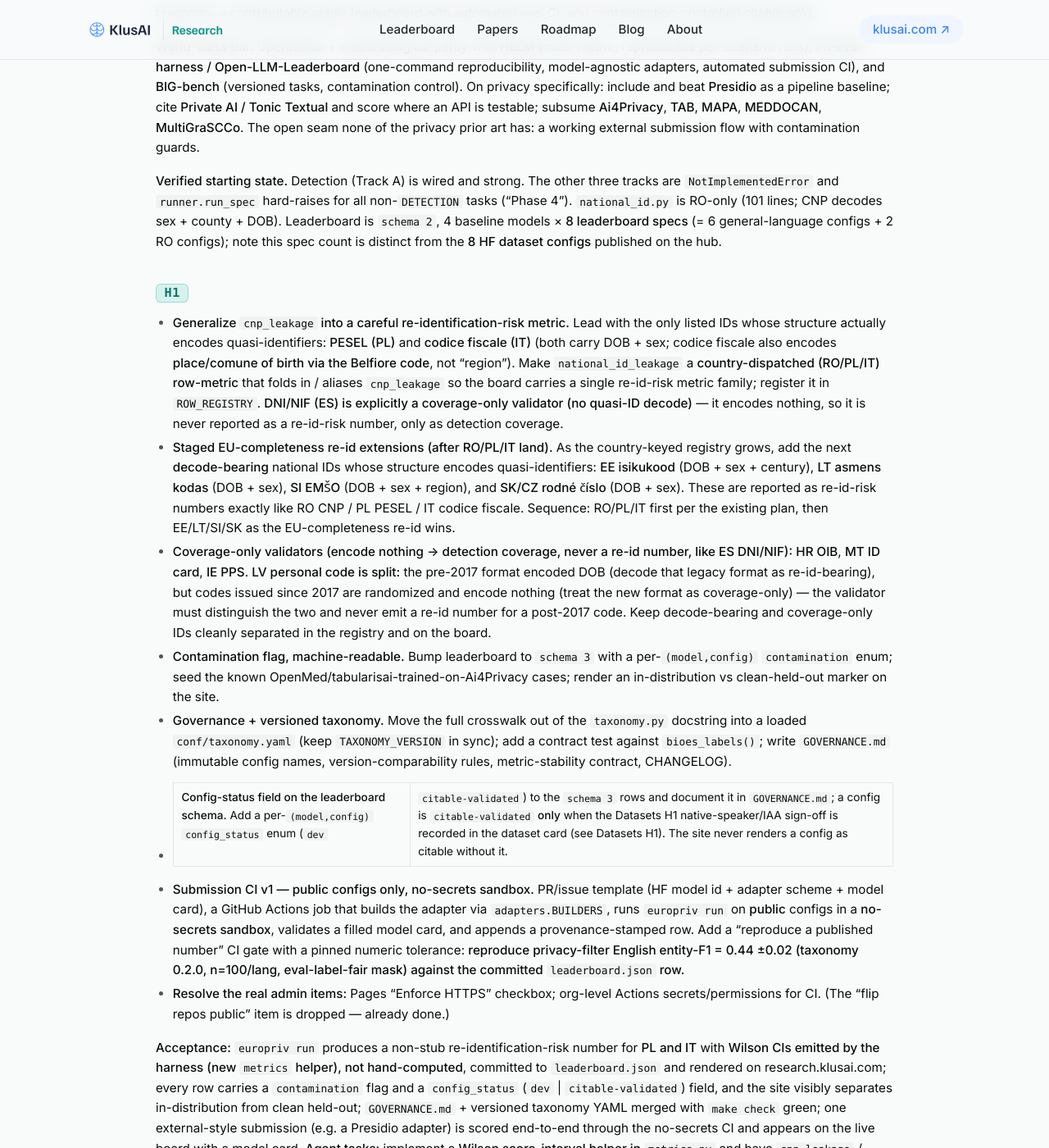
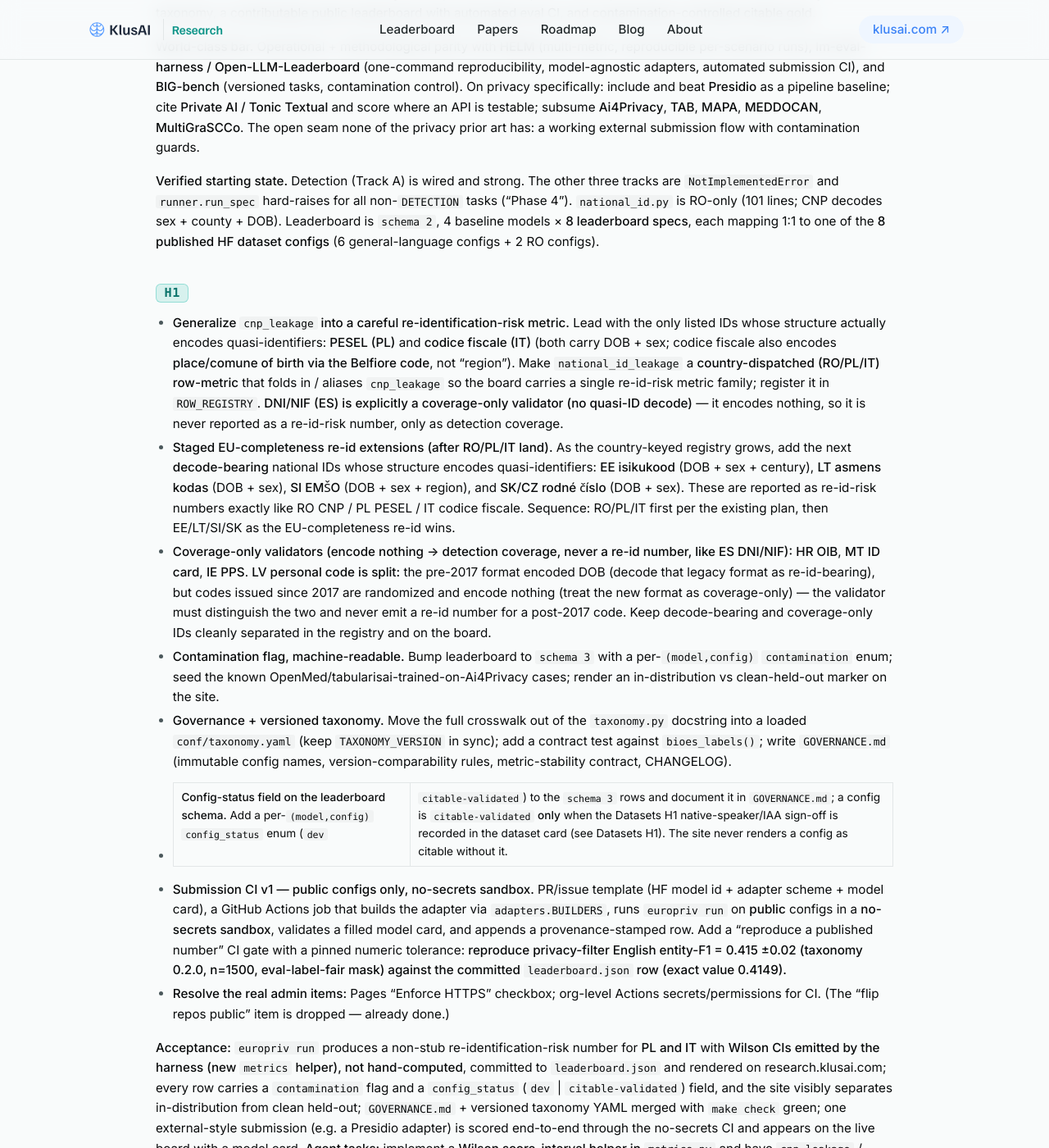
Before and after one commit to klusai/klusai-pages-research, a Jekyll site: the page built from roadmap.md, in a window 1280 px wide and 1400 px high, scrolled down 2007 px. Shown: the whole window at 82% size. Built offline with Jekyll 4.4.1, drawn with Linux system fonts in a browser that asks for light colours; some of the changed text lies outside the part shown.

Commit message:
roadmap(review-2): fix blocking CI-gate number + 2 factual lows
Review round 2 (5/6 axes complete) flagged one blocking error introduced
in round 1: the submission-CI reproduction gate cited stale taxonomy-0.1.0
numbers (privacy-filter EN F1 0.44 +/-0.02, n=100/lang), but the committed
leaderboard.json row is 0.4149 at n=1500 -> the band [0.42,0.46] would
EXCLUDE the real value and hard-fail a faithful reproduction.
- Re-pin to 0.415 +/-0.02 (taxonomy 0.2.0, n=1500, eval-label-fair mask;
  exact 0.4149).
- Line 41: '8 specs distinct from 8 HF configs' -> 'each maps 1:1 to one of
  the 8 published HF configs' (they are the same 8).
- Add agent task to rename conf/models.yaml kp-deid-mdeberta -> -280m so the
  registry slug equals the published weight.
(Red-team's pt-dropped / 18-row-table flags were stale vs the EU-24 version.)

```diff
--- a/roadmap.md
+++ b/roadmap.md
@@ -38,7 +38,7 @@
 
 **World-class bar.** Operational + methodological parity with **HELM** (multi-metric, reproducible per-scenario runs), **lm-eval-harness / Open-LLM-Leaderboard** (one-command reproducibility, model-agnostic adapters, automated submission CI), and **BIG-bench** (versioned tasks, contamination control). On privacy specifically: include and beat **Presidio** as a pipeline baseline; cite **Private AI / Tonic Textual** and score where an API is testable; subsume **Ai4Privacy**, **TAB**, **MAPA**, **MEDDOCAN**, **MultiGraSCCo**. The open seam none of the privacy prior art has: a working external submission flow with contamination guards.
 
-**Verified starting state.** Detection (Track A) is wired and strong. The other three tracks are `NotImplementedError` and `runner.run_spec` hard-raises for all non-`DETECTION` tasks ("Phase 4"). `national_id.py` is RO-only (101 lines; CNP decodes sex + county + DOB). Leaderboard is `schema 2`, 4 baseline models × **8 leaderboard specs** (= 6 general-language configs + 2 RO configs); note this spec count is distinct from the **8 HF dataset configs** published on the hub.
+**Verified starting state.** Detection (Track A) is wired and strong. The other three tracks are `NotImplementedError` and `runner.run_spec` hard-raises for all non-`DETECTION` tasks ("Phase 4"). `national_id.py` is RO-only (101 lines; CNP decodes sex + county + DOB). Leaderboard is `schema 2`, 4 baseline models × **8 leaderboard specs**, each mapping 1:1 to one of the **8 published HF dataset configs** (6 general-language configs + 2 RO configs).
 
 ### H1
 
@@ -48,7 +48,7 @@
 - **Contamination flag, machine-readable.** Bump leaderboard to `schema 3` with a per-`(model,config)` `contamination` enum; seed the known OpenMed/tabularisai-trained-on-Ai4Privacy cases; render an in-distribution vs clean-held-out marker on the site.
 - **Governance + versioned taxonomy.** Move the full crosswalk out of the `taxonomy.py` docstring into a loaded `conf/taxonomy.yaml` (keep `TAXONOMY_VERSION` in sync); add a contract test against `bioes_labels()`; write `GOVERNANCE.md` (immutable config names, version-comparability rules, metric-stability contract, CHANGELOG).
 - **Config-status field on the leaderboard schema.** Add a per-`(model,config)` `config_status` enum (`dev` | `citable-validated`) to the `schema 3` rows and document it in `GOVERNANCE.md`; a config is `citable-validated` **only** when the Datasets H1 native-speaker/IAA sign-off is recorded in the dataset card (see Datasets H1). The site never renders a config as citable without it.
-- **Submission CI v1 — public configs only, no-secrets sandbox.** PR/issue template (HF model id + adapter scheme + model card), a GitHub Actions job that builds the adapter via `adapters.BUILDERS`, runs `europriv run` on **public** configs in a **no-secrets sandbox**, validates a filled model card, and appends a provenance-stamped row. Add a "reproduce a published number" CI gate with a pinned numeric tolerance: **reproduce privacy-filter English entity-F1 = 0.44 ±0.02 (taxonomy 0.2.0, n=100/lang, eval-label-fair mask) against the committed `leaderboard.json` row.**
+- **Submission CI v1 — public configs only, no-secrets sandbox.** PR/issue template (HF model id + adapter scheme + model card), a GitHub Actions job that builds the adapter via `adapters.BUILDERS`, runs `europriv run` on **public** configs in a **no-secrets sandbox**, validates a filled model card, and appends a provenance-stamped row. Add a "reproduce a published number" CI gate with a pinned numeric tolerance: **reproduce privacy-filter English entity-F1 = 0.415 ±0.02 (taxonomy 0.2.0, n=1500, eval-label-fair mask) against the committed `leaderboard.json` row (exact value 0.4149).**
 - **Resolve the real admin items:** Pages "Enforce HTTPS" checkbox; org-level Actions secrets/permissions for CI. (The "flip repos public" item is dropped — already done.)
 
 **Acceptance:** `europriv run` produces a non-stub re-identification-risk number for **PL and IT** with **Wilson CIs emitted by the harness (new `metrics` helper), not hand-computed**, committed to `leaderboard.json` and rendered on research.klusai.com; every row carries a `contamination` flag and a `config_status` (`dev` | `citable-validated`) field, and the site visibly separates in-distribution from clean held-out; `GOVERNANCE.md` + versioned taxonomy YAML merged with `make check` green; one external-style submission (e.g. a Presidio adapter) is scored end-to-end through the no-secrets CI and appears on the live board with a model card.
```
Also changed, not shown: other parts of roadmap.md (+1 -1 lines).
